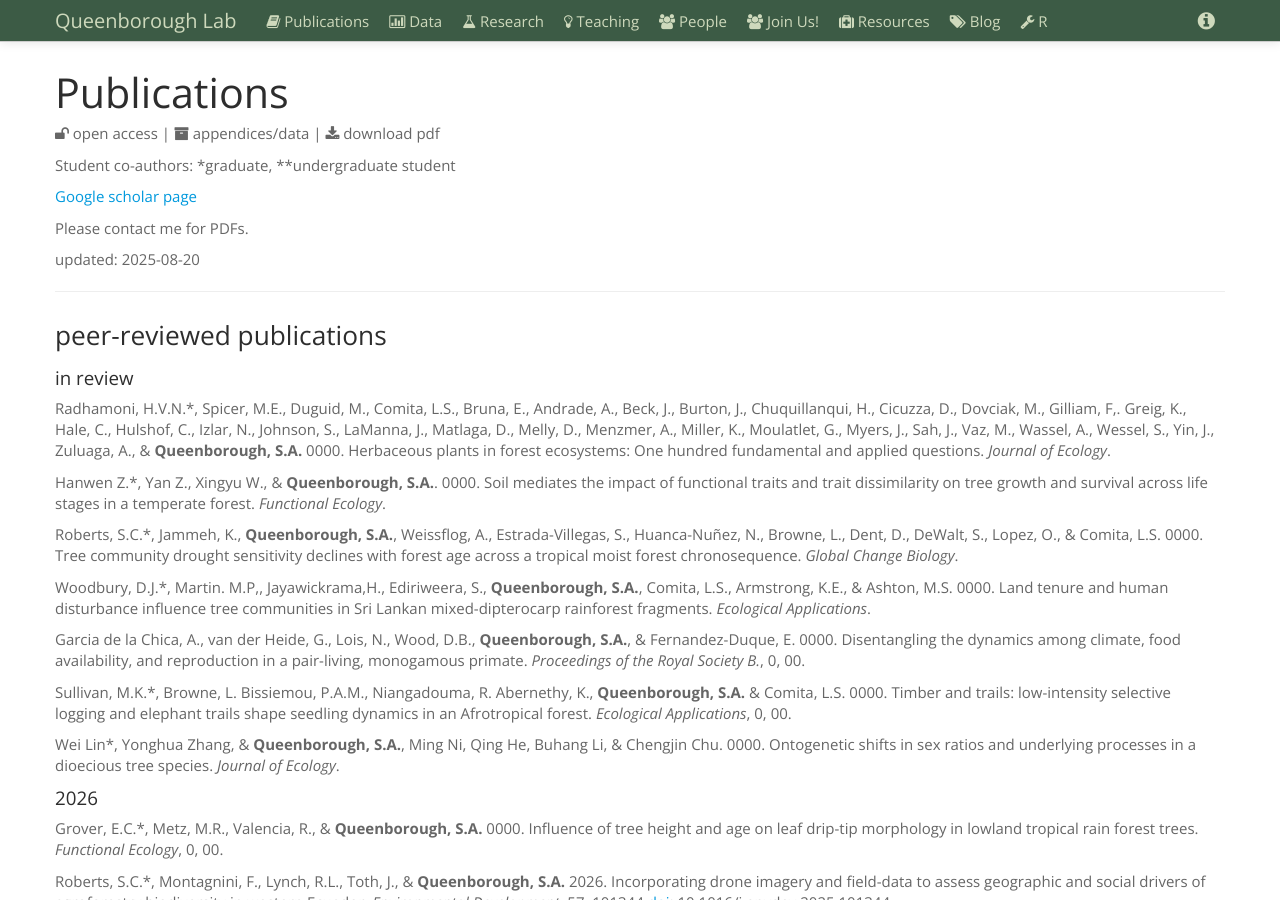
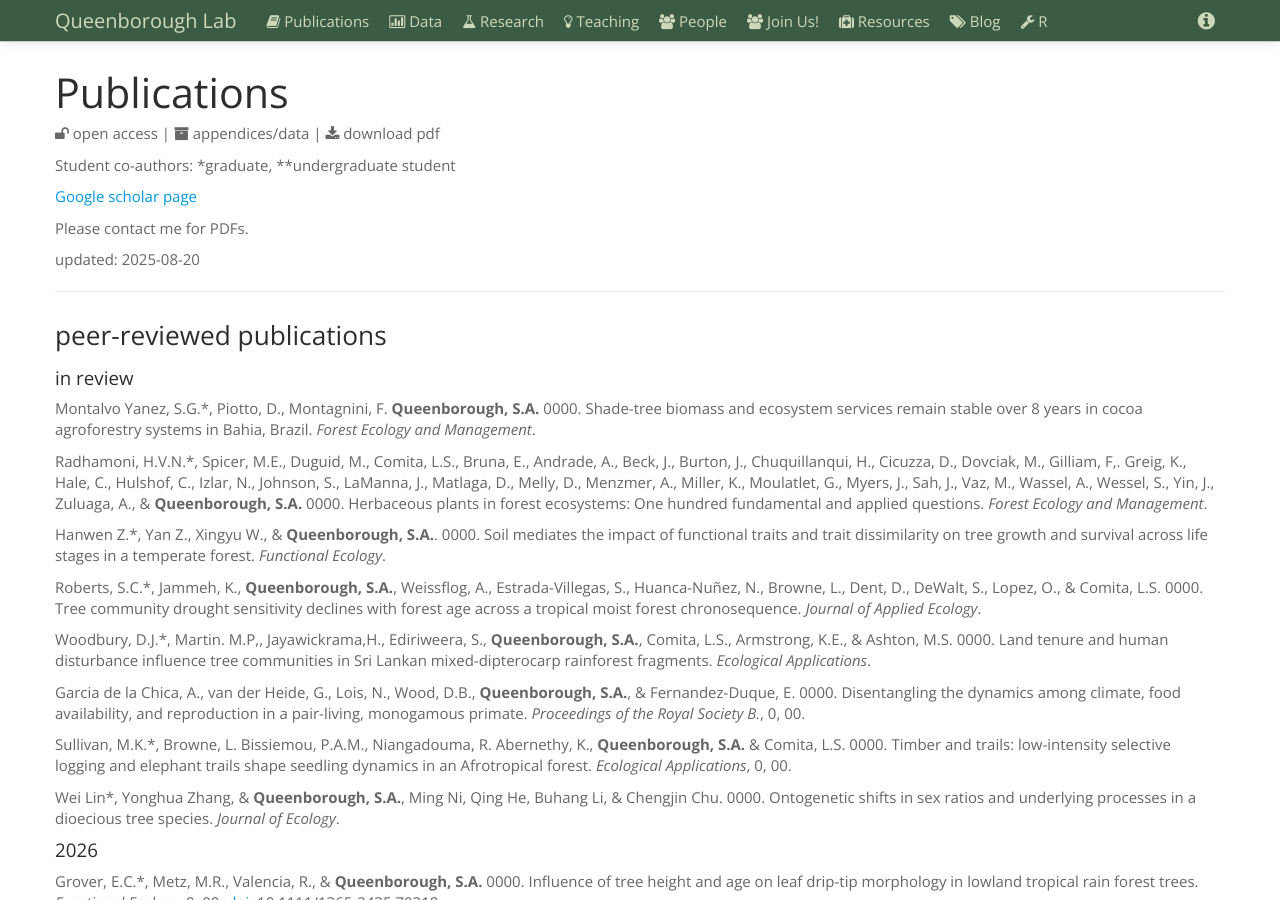
Before and after one commit to saq/saq.github.io, a Jekyll site: the page built from publications.md, in a window 1280 px wide and 900 px high. Built offline with Jekyll 4.4.1, drawn with Linux system fonts in a browser that asks for light colours.

Commit message:
Update publications.md

```diff
--- a/publications.md
+++ b/publications.md
@@ -42,11 +42,14 @@ Young, K.J.\*, Piotto, D., **Queenborough, S.A.**, & Ashton, M.S. 0000. Cacao ag
 
 
 #### in review
-Radhamoni, H.V.N.\*, Spicer, M.E., Duguid, M., Comita, L.S., Bruna, E., Andrade, A., Beck, J., Burton, J., Chuquillanqui, H., Cicuzza, D., Dovciak, M., Gilliam, F,. Greig, K., Hale, C., Hulshof, C., Izlar, N., Johnson, S., LaManna, J., Matlaga, D., Melly, D., Menzmer, A., Miller, K., Moulatlet, G., Myers, J., Sah, J., Vaz, M., Wassel, A., Wessel, S., Yin, J., Zuluaga, A., & **Queenborough, S.A.** 0000. Herbaceous plants in forest ecosystems: One hundred fundamental and applied questions. *Journal of Ecology*.
+
+Montalvo Yanez, S.G.\*, Piotto, D., Montagnini, F. **Queenborough, S.A.** 0000. Shade-tree biomass and ecosystem services remain stable over 8 years in cocoa agroforestry systems in Bahia, Brazil. *Forest Ecology and Management*.
+
+Radhamoni, H.V.N.\*, Spicer, M.E., Duguid, M., Comita, L.S., Bruna, E., Andrade, A., Beck, J., Burton, J., Chuquillanqui, H., Cicuzza, D., Dovciak, M., Gilliam, F,. Greig, K., Hale, C., Hulshof, C., Izlar, N., Johnson, S., LaManna, J., Matlaga, D., Melly, D., Menzmer, A., Miller, K., Moulatlet, G., Myers, J., Sah, J., Vaz, M., Wassel, A., Wessel, S., Yin, J., Zuluaga, A., & **Queenborough, S.A.** 0000. Herbaceous plants in forest ecosystems: One hundred fundamental and applied questions. *Forest Ecology and Management*.
 
 Hanwen Z.\*, Yan Z., Xingyu W., & **Queenborough, S.A.**. 0000. Soil mediates the impact of functional traits and trait dissimilarity on tree growth and survival across life stages in a temperate forest. *Functional Ecology*.
 
-Roberts, S.C.\*, Jammeh, K., **Queenborough, S.A.**, Weissflog, A., Estrada-Villegas, S., Huanca-Nuñez, N., Browne, L., Dent, D., DeWalt, S., Lopez, O., & Comita, L.S. 0000. Tree community drought sensitivity declines with forest age across a tropical moist forest chronosequence. *Global Change Biology*.
+Roberts, S.C.\*, Jammeh, K., **Queenborough, S.A.**, Weissflog, A., Estrada-Villegas, S., Huanca-Nuñez, N., Browne, L., Dent, D., DeWalt, S., Lopez, O., & Comita, L.S. 0000. Tree community drought sensitivity declines with forest age across a tropical moist forest chronosequence. *Journal of Applied Ecology*.
 
 Woodbury, D.J.\*, Martin. M.P,, Jayawickrama,H., Ediriweera, S., **Queenborough, S.A.**, Comita, L.S., Armstrong, K.E., & Ashton, M.S. 0000. Land tenure and human disturbance influence tree communities in Sri Lankan mixed-dipterocarp rainforest fragments. *Ecological Applications*.
 
@@ -60,7 +63,7 @@ Wei Lin\*, Yonghua Zhang, & **Queenborough, S.A.**, Ming Ni, Qing He, Buhang Li,
 <!--- #### Accepted --->
 
 #### 2026
-Grover, E.C.\*, Metz, M.R., Valencia, R., & **Queenborough, S.A.** 0000. Influence of tree height and age on leaf drip-tip morphology in lowland tropical rain forest trees. *Functional Ecology*, 0, 00.
+Grover, E.C.\*, Metz, M.R., Valencia, R., & **Queenborough, S.A.** 0000. Influence of tree height and age on leaf drip-tip morphology in lowland tropical rain forest trees. *Functional Ecology*, 0, 00. [doi](https://doi.org/10.1111/1365-2435.70218): 10.1111/1365-2435.70218
 
 Roberts, S.C.\*, Montagnini, F., Lynch, R.L., Toth, J., & **Queenborough, S.A.** 2026. Incorporating drone imagery and field-data to assess geographic and social drivers of agroforestry biodiversity in western Ecuador. *Environmental Development*, 57, 101344 [doi](https://doi.org/10.1016/j.envdev.2025.101344): 10.1016/j.envdev.2025.101344
 
```
